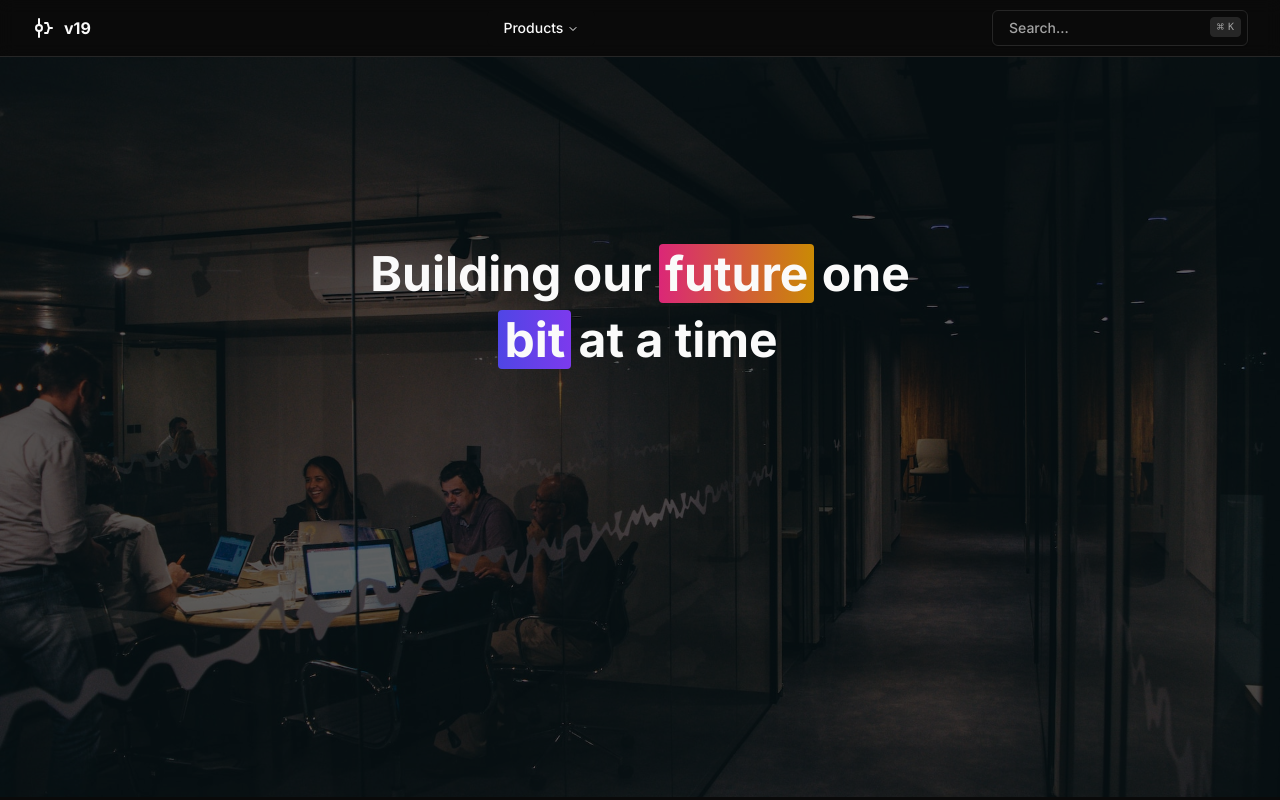
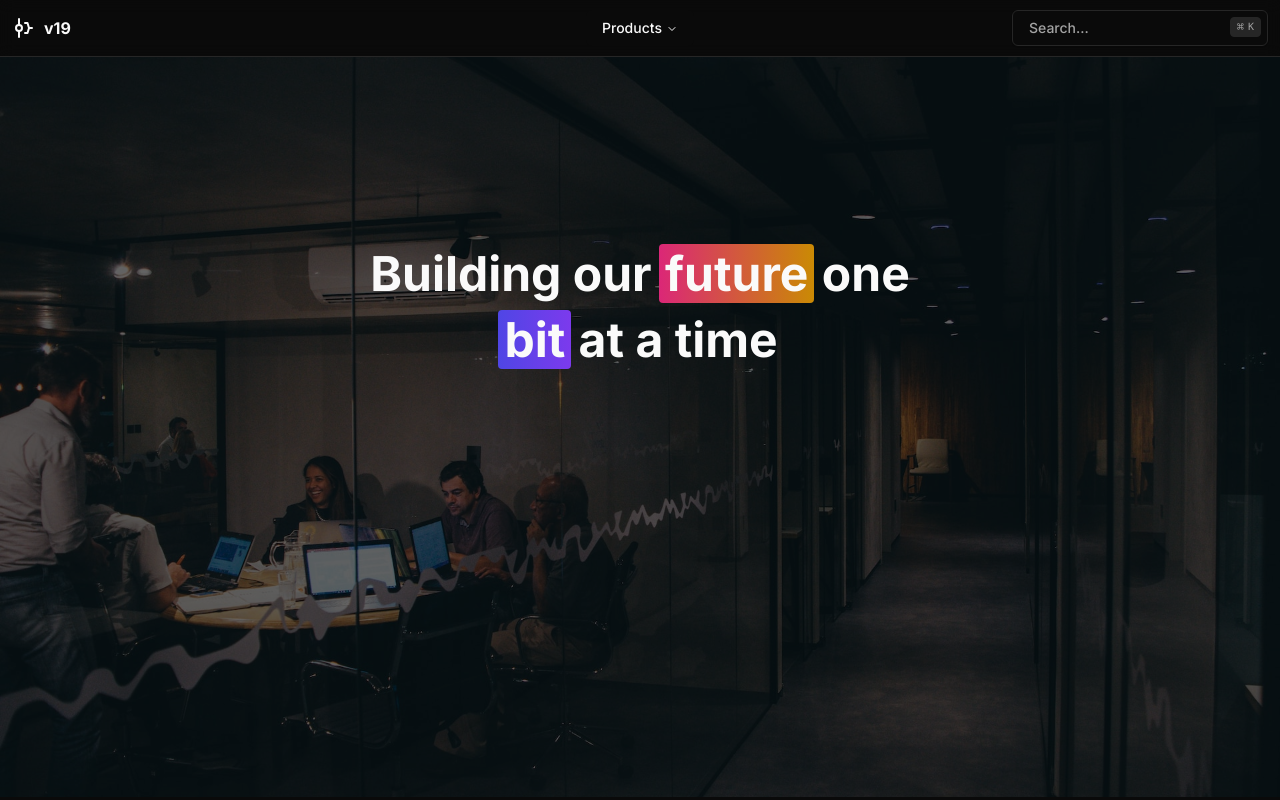
Before and after one commit to v19-io/v19.io, a Next.js app: page / in a window 1280 px wide. Built offline with nearby package versions, Linux system fonts and the light colour scheme.

Commit message:
Center main nav dropdown triggers in the header

```diff
--- a/components/main-nav.tsx
+++ b/components/main-nav.tsx
@@ -23,7 +23,7 @@ export function MainNav() {
         <Icons.Logo className="h-6 w-6" />
         <span className="font-bold inline-block">v19</span>
       </Link>
-      <div className="hidden md:flex w-full items-center justify-center">
+      <div className="absolute hidden md:flex w-full items-center justify-center">
         <NavigationMenu>
           <NavigationMenuList>
             {MAIN_NAV.map((item) => (
--- a/components/site-header.tsx
+++ b/components/site-header.tsx
@@ -5,7 +5,7 @@ import { MobileNav } from "./mobile-nav";
 export function SiteHeader() {
   return (
     <header className="sticky top-0 z-50 w-full border-b bg-background/95 backdrop-blur supports-[backdrop-filter]:bg-background/60">
-      <div className="lg:container flex h-14 items-center gap-4 px-3">
+      <div className="relative flex h-14 items-center gap-4 mx-3">
         <MainNav />
         <div className="flex w-full sm:w-min sm:ml-auto">
           <CommandMenu />
```
